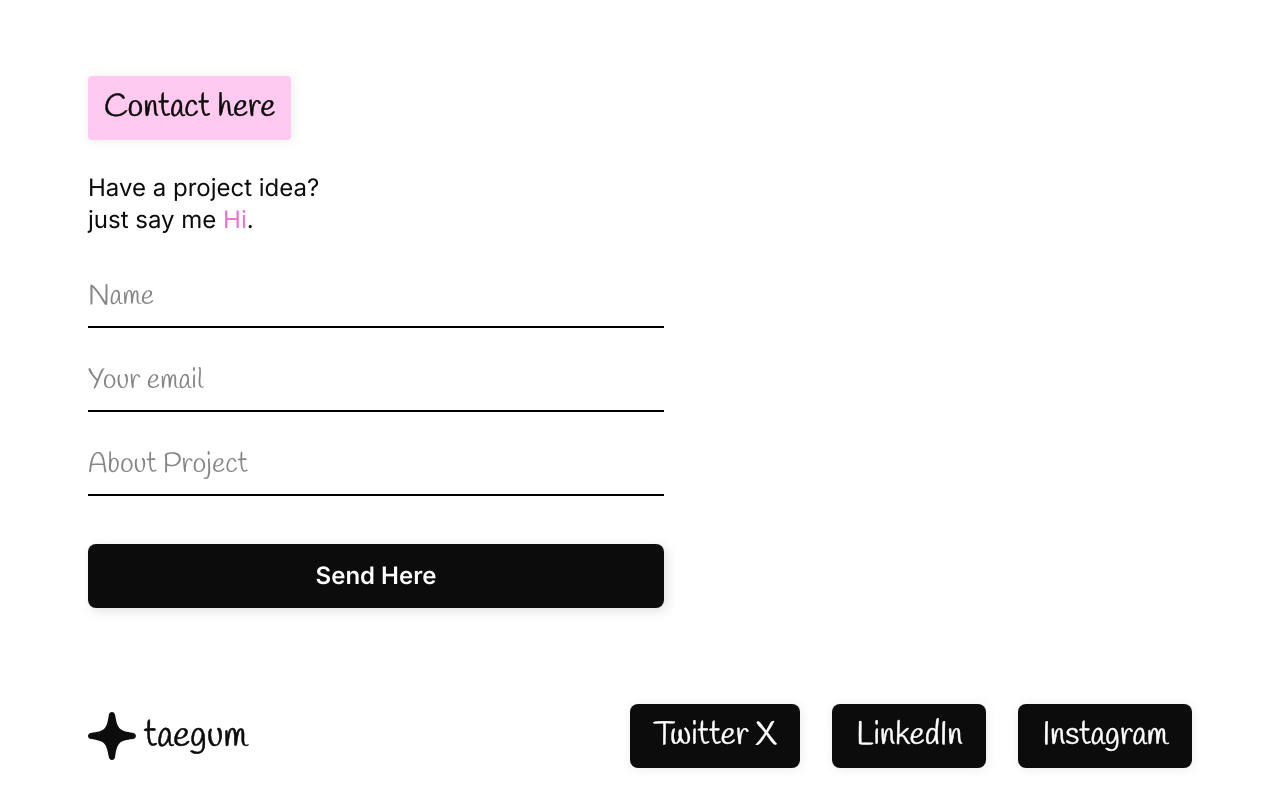
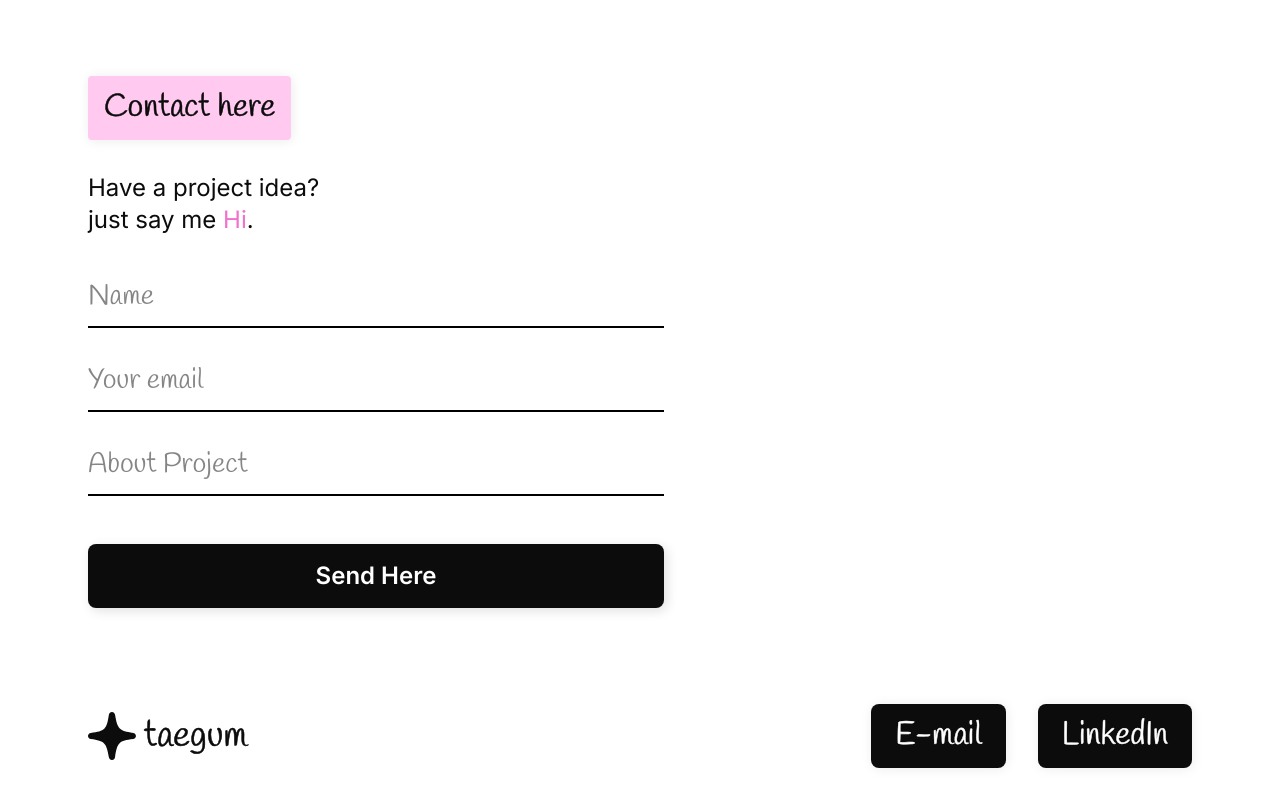
Before and after one commit to TaeGum/porfolio, a Next.js app: page / in a window 1280 px wide. Shown: the part 2530-3330 px from the top of the page. Built offline with nearby package versions, Linux system fonts and the light colour scheme.

Commit message:
푸터 버튼 변경
버튼 수정중

```diff
--- a/components/Footer.tsx
+++ b/components/Footer.tsx
@@ -5,12 +5,27 @@ export function Footer() {
     <footer className="max-w-6xl mx-auto py-8 px-6 flex flex-col md:flex-row items-center justify-between">
       <div className="flex items-center gap-2">
         <img src="/vector1.svg" className="w-12 h-12" alt="logo" />
-        <span className="font-handlee text-[36px] text-primary" style={{ WebkitTextStroke: "0.5px #0c0c0c" }}>taegum</span>
+        <span
+          className="font-handlee text-[36px] text-primary"
+          style={{ WebkitTextStroke: "0.5px #0c0c0c" }}
+        >
+          taegum
+        </span>
       </div>
       <div className="flex gap-8 mt-4 md:mt-0">
-        <span className="bg-primary text-white font-handlee text-[32px] rounded-md px-6 py-2 shadow-subtle" style={{ WebkitTextStroke: "0.5px #fff" }}>Twitter X</span>
-        <span className="bg-primary text-white font-handlee text-[32px] rounded-md px-6 py-2 shadow-subtle" style={{ WebkitTextStroke: "0.5px #fff" }}>LinkedIn</span>
-        <span className="bg-primary text-white font-handlee text-[32px] rounded-md px-6 py-2 shadow-subtle" style={{ WebkitTextStroke: "0.5px #fff" }}>Instagram</span>
+        <span
+          className="bg-primary text-white font-handlee text-[32px] rounded-md px-6 py-2 shadow-subtle"
+          style={{ WebkitTextStroke: "0.5px #fff" }}
+        >
+          E-mail
+        </span>
+        <span
+          className="bg-primary text-white font-handlee text-[32px] rounded-md px-6 py-2 shadow-subtle"
+          style={{ WebkitTextStroke: "0.5px #fff" }}
+        >
+          LinkedIn
+        </span>
+        {/* <span className="bg-primary text-white font-handlee text-[32px] rounded-md px-6 py-2 shadow-subtle" style={{ WebkitTextStroke: "0.5px #fff" }}>Instagram</span> */}
       </div>
       {/* <div className="text-primary font-inter text-2xl mt-4 md:mt-0">Copyright. Portfolio 2024</div> */}
     </footer>
```
